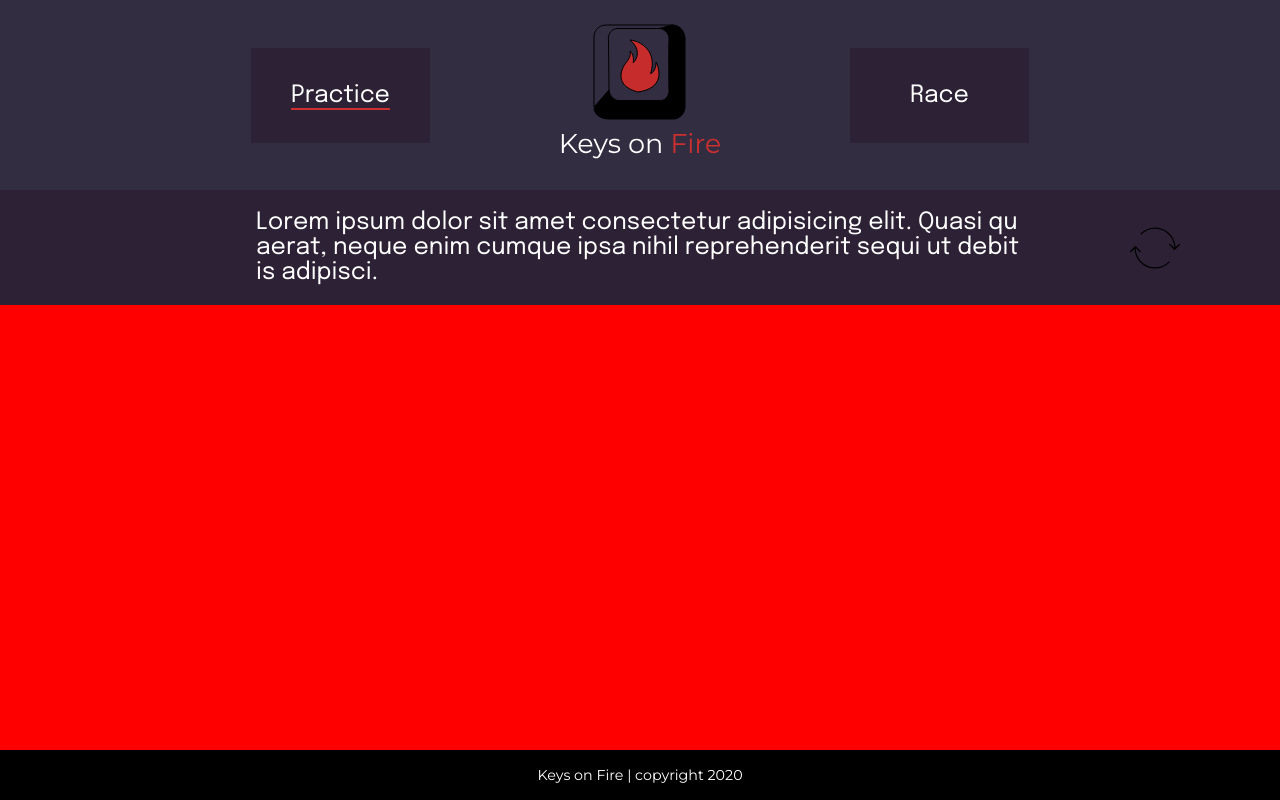
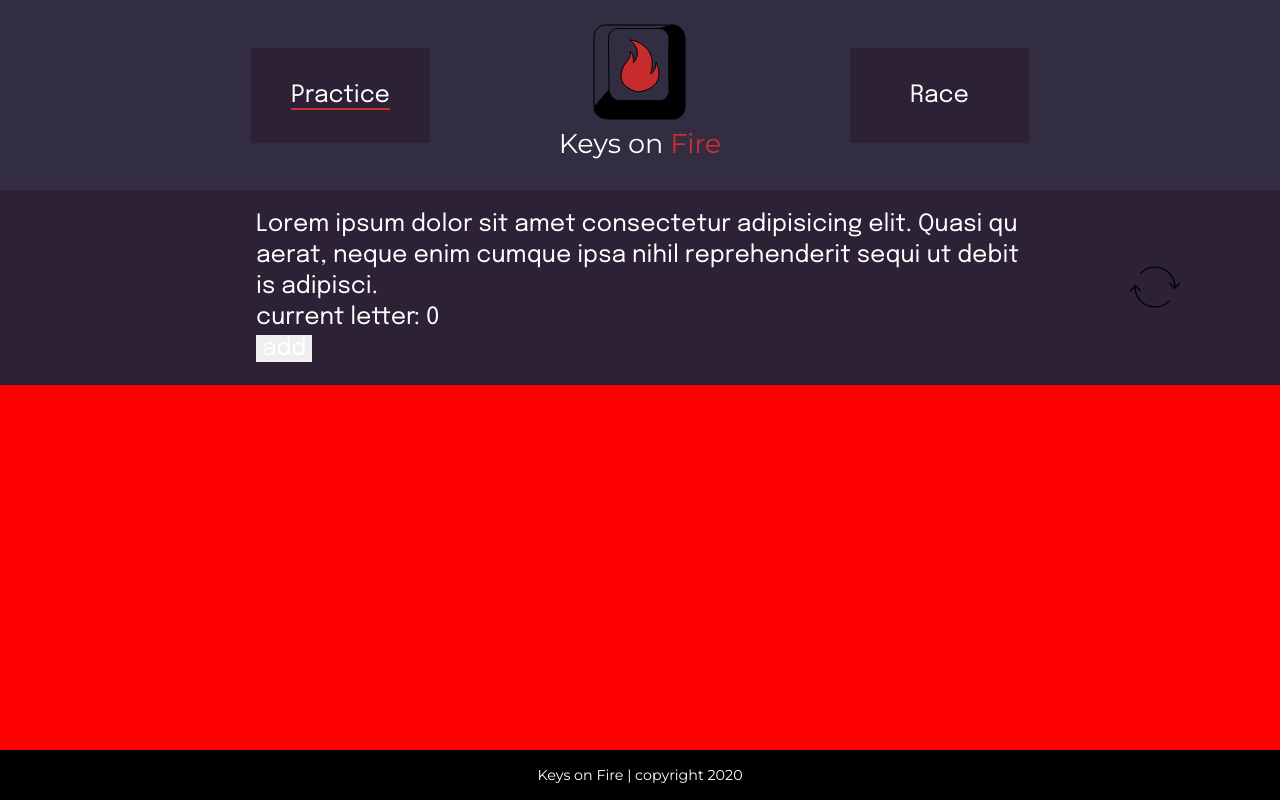
Before and after one commit to Kozaa/Keys-on-Fire, a React (Create React App) app: page / in a window 1280 px wide. Built offline with nearby package versions, Linux system fonts and the light colour scheme.

Commit message:
added redux with currentLetter reducer

```diff
--- a/package.json
+++ b/package.json
@@ -10,10 +10,13 @@
     "@types/node": "^12.0.0",
     "@types/react": "^16.9.53",
     "@types/react-dom": "^16.9.8",
+    "@types/react-redux": "^7.1.11",
     "@types/styled-components": "^5.1.4",
     "react": "^17.0.1",
     "react-dom": "^17.0.1",
+    "react-redux": "^7.2.2",
     "react-scripts": "4.0.0",
+    "redux": "^4.0.5",
     "styled-components": "^5.2.1",
     "typescript": "^4.0.3",
     "web-vitals": "^0.2.4"
--- a/src/App.tsx
+++ b/src/App.tsx
@@ -5,6 +5,8 @@ import Header from "./components/Header";
 import Footer from "./components/Footer";
 import MainPractice from "./components/MainPractice";
 import MainRace from "./components/MainRace";
+import { Provider } from "react-redux";
+import store from "./redux/store";
 
 const GlobalStyle = createGlobalStyle`
   *, *::after, *::before {
@@ -48,9 +50,11 @@ const App = () => (
   <>
     <ThemeProvider theme={Theme}>
       <GlobalStyle />
-      <Header />
-      <MainPractice />
-      <Footer />
+      <Provider store={store}>
+        <Header />
+        <MainPractice />
+        <Footer />
+      </Provider>
     </ThemeProvider>
   </>
 );
--- a/src/components/Letter.tsx
+++ b/src/components/Letter.tsx
@@ -9,6 +9,8 @@ interface LetterProps {
 
 const StyledLetter = styled.span<LetterProps>`
   position: relative;
+  color: ${({ current, i, theme }) =>
+    current > i - 1 ? theme.colors.grey : "white"};
 
   :after {
     content: "";
--- a/src/components/Text.tsx
+++ b/src/components/Text.tsx
@@ -1,23 +1,28 @@
 import React from "react";
 import styled from "styled-components";
 import Letter from "./Letter";
+import { useDispatch, useSelector } from "react-redux";
+import { GO_FORWARDS } from "../redux/actionTypes";
 
 const StyledWrapper = styled.div`
   width: 60%;
   position: relative;
 `;
 
-const data = "Lorem ipsum dolor sit amet consectetur adipisicing elit. Quasi quaerat, neque enim cumque ipsa nihil reprehenderit sequi ut debitis adipisci.".split(
+const data = " Lorem ipsum dolor sit amet consectetur adipisicing elit. Quasi quaerat, neque enim cumque ipsa nihil reprehenderit sequi ut debitis adipisci.".split(
   ""
 );
 
 const Text = () => {
-  console.log(data);
+  const currentLetter = useSelector<number, number>((state) => state);
+  const dispatch = useDispatch();
   return (
     <StyledWrapper>
       {data.map((item, i) => (
-        <Letter character={item} current={5} i={i} key={i} />
+        <Letter character={item} current={currentLetter} i={i} key={i} />
       ))}
+      <div>current letter: {currentLetter}</div>
+      <button onClick={() => dispatch({ type: GO_FORWARDS })}>add</button>
     </StyledWrapper>
   );
 };
--- a/src/components/TextDisplay.tsx
+++ b/src/components/TextDisplay.tsx
@@ -6,10 +6,13 @@ import Text from "./Text";
 const StyledWrapper = styled.div`
   max-height: 40%;
   padding: 20px 0;
+
   display: flex;
   align-items: center;
   justify-content: center;
   position: relative;
+
+  line-height: 1.3em;
   background-color: ${({ theme }) => theme.colors.secondaryDark};
 `;
 
--- /dev/null
+++ b/src/redux/actionTypes.ts
@@ -0,0 +1,2 @@
+export const GO_FORWARDS = "GO_BACKWARDS";
+export const GO_BACKWARDS = "GO_FORWARDS";
--- /dev/null
+++ b/src/redux/reducers.ts
@@ -0,0 +1,17 @@
+import { Console } from "console";
+import { GO_BACKWARDS, GO_FORWARDS } from "./actionTypes";
+
+type Action = {
+  type: typeof GO_FORWARDS | typeof GO_BACKWARDS;
+};
+
+export const currentLetter = (state = 0, action: Action) => {
+  switch (action.type) {
+    case GO_FORWARDS:
+      return state + 1;
+    case GO_BACKWARDS:
+      return state - 1;
+    default:
+      return state;
+  }
+};
--- /dev/null
+++ b/src/redux/store.ts
@@ -0,0 +1,6 @@
+import { createStore } from "redux";
+import { currentLetter } from "./reducers";
+
+const store = createStore(currentLetter);
+
+export default store;
```
Also changed, not shown: 1 other file (tests, documents, lock files or other folders).
